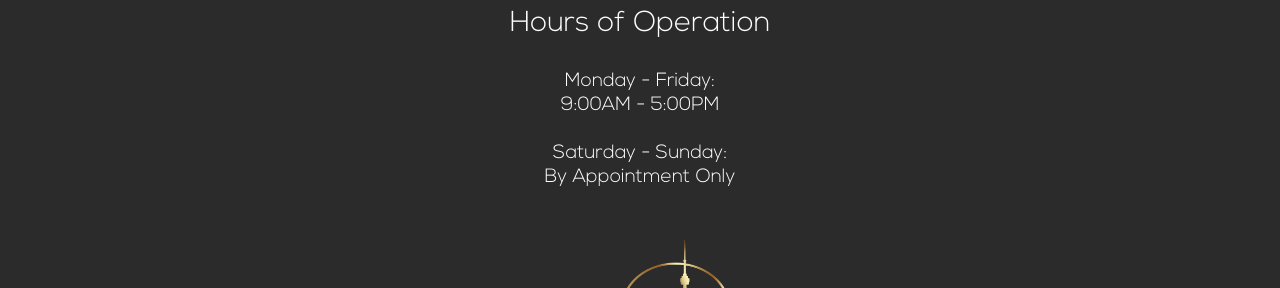
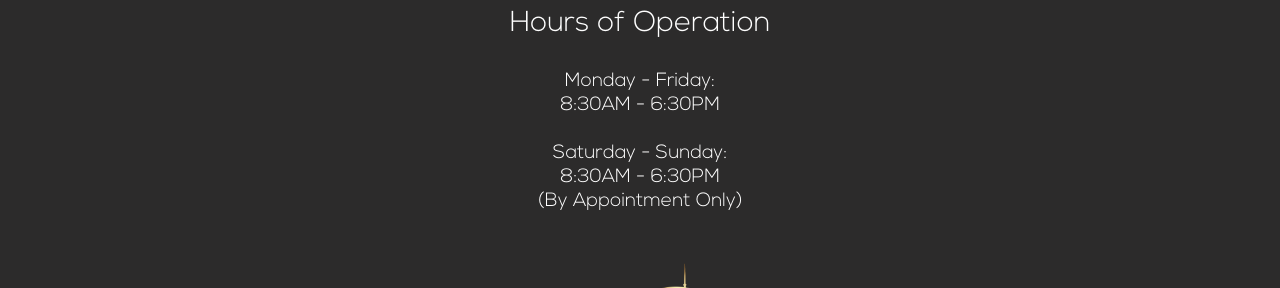
Before and after one commit to Bita-Fotovvat/renovation-website, a React (Create React App) app: page /contact-us in a window 1280 px wide. Shown: the part 850-1138 px from the top of the page. Built offline with nearby package versions, Linux system fonts and the light colour scheme.

Commit message:
updated operation hours in contact us page

```diff
--- a/src/pages/ContactPage/ContactPage.js
+++ b/src/pages/ContactPage/ContactPage.js
@@ -84,8 +84,8 @@ export default function ContactPage(){
                 <section className="contactinfo__container2">
                     <article className="contactinfo__operationhours">
                         <h2 className="contactinfo__operationhours--title">Hours of Operation</h2>
-                        <p className="contactinfo__operationhours--text">Monday - Friday:<br/> 9:00AM - 5:00PM</p>
-                        <p className="contactinfo__operationhours--text">Saturday - Sunday:<br/> By Appointment Only</p>
+                        <p className="contactinfo__operationhours--text">Monday - Friday:<br/>8:30AM - 6:30PM</p>
+                        <p className="contactinfo__operationhours--text">Saturday - Sunday:<br/>8:30AM - 6:30PM <br/>(By Appointment Only)</p>
                     </article>
                     <img  className="contactinfo__logo" src={Logo} alt="company logo" onClick={()=> navigate("/")}/>
                     <p className="contactinfo__copyright">Copyright © Renontario Ltd. 2024</p>
```
